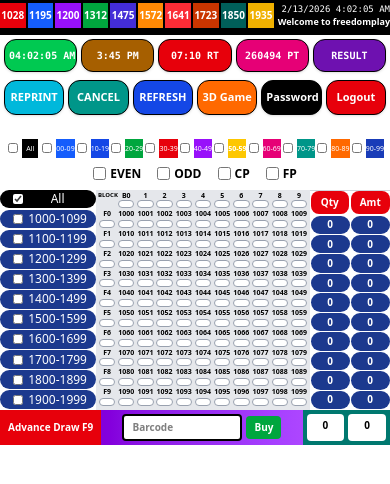
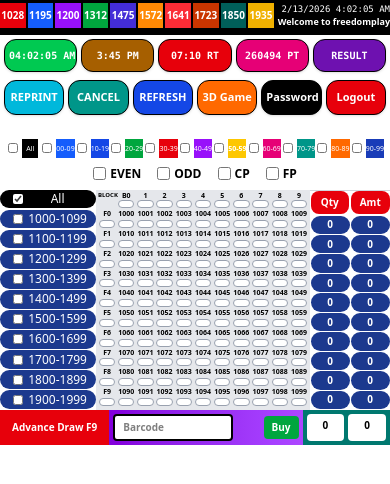
Before and after one commit to QUANTAMCODERR/intershipTask1, a React (Vite) app: page / in a window 390 px wide. Shown: the top 484 px of the page. Built offline with nearby package versions, Linux system fonts and the light colour scheme.

Commit message:
footer adjusted

```diff
--- a/src/components/Footer/FooterBar.jsx
+++ b/src/components/Footer/FooterBar.jsx
@@ -159,7 +159,7 @@ export default function FooterBar() {
       <button
         className="
           bg-red-600 text-white font-semibold
-          px-2 sm:px-4 md:px-6 lg:px-10
+          px-3 sm:px-8 md:px-12 lg:px-10
           py-2 sm:py-3 md:py-4
           text-[10px] sm:text-xs md:text-sm
           whitespace-nowrap
@@ -173,8 +173,8 @@ export default function FooterBar() {
       <div
         className="
           flex flex-1 min-w-0
-          items-center justify-center
-          bg-gradient-to-r from-purple-700 to-purple-500
+          items-center justify-between
+          bg-linear-to-r from-purple-700 to-purple-500
           px-1 sm:px-3 md:px-5
           py-1 sm:py-2
           gap-1 sm:gap-3
@@ -186,7 +186,7 @@ export default function FooterBar() {
           placeholder="Barcode"
           className="
             flex-1 min-w-0
-            max-w-[120px] sm:max-w-xs md:max-w-md
+            max-w-30 sm:max-w-xs md:max-w-md
             px-2 sm:px-3
             py-1 sm:py-2
             rounded bg-white border-2
```
